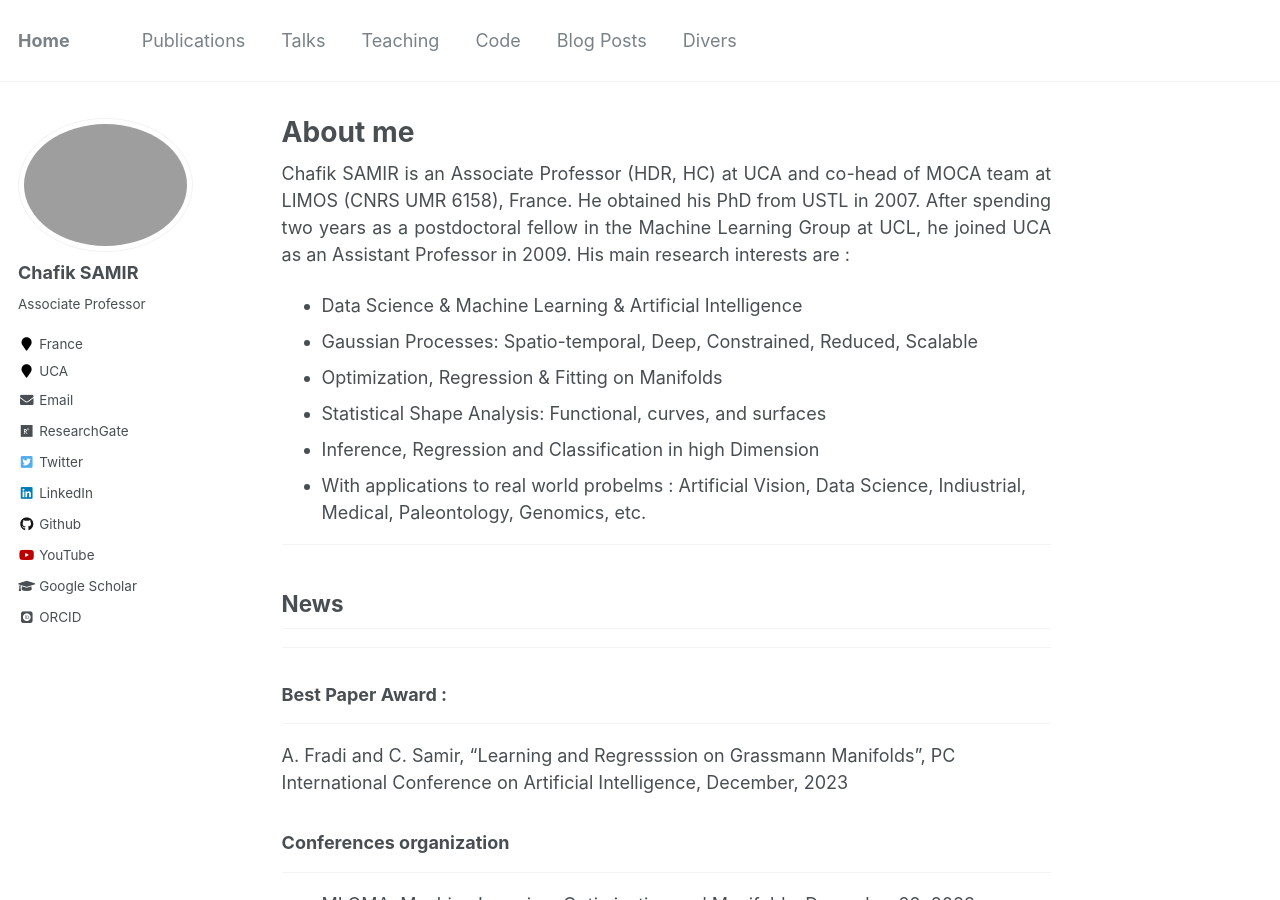
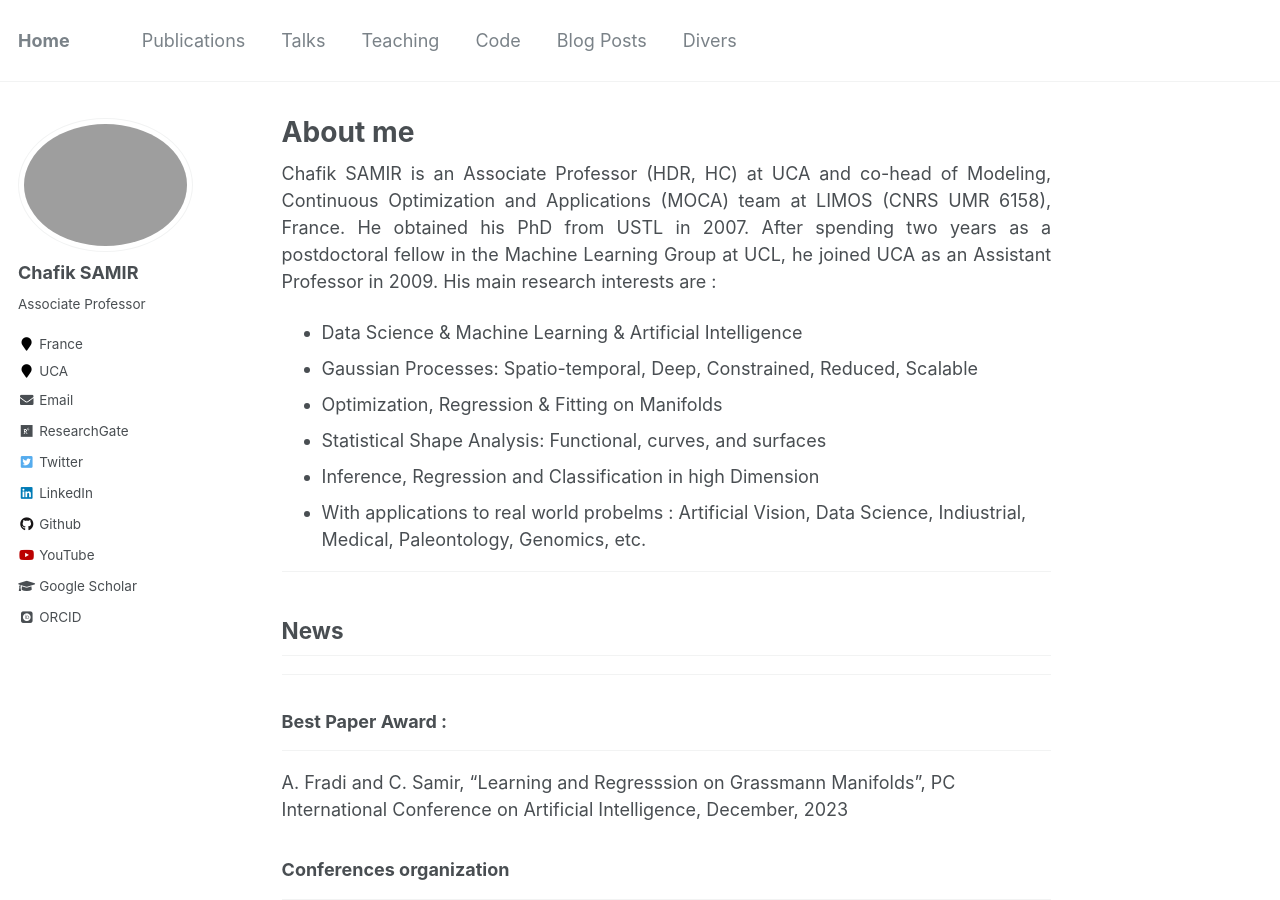
Before and after one commit to Chsamir/chsamir.github.io, a Jekyll site: the page built from _pages/about.md, in a window 1280 px wide and 900 px high. Built offline with Jekyll 4.4.1, drawn with Linux system fonts in a browser that asks for light colours; some web fonts are replaced.

Commit message:
Update about.md

```diff
--- a/_pages/about.md
+++ b/_pages/about.md
@@ -11,7 +11,7 @@
 
 ---
 <p align="justify">
-Chafik SAMIR is an Associate Professor (HDR, HC) at UCA and co-head of MOCA team at  LIMOS (CNRS UMR 6158), France. He obtained his PhD from USTL in 2007. After spending two years as a postdoctoral fellow in the Machine Learning Group at UCL, he joined UCA as an Assistant Professor in 2009. His main research interests are : </p>
+Chafik SAMIR is an Associate Professor (HDR, HC) at UCA and co-head of Modeling, Continuous Optimization and Applications (MOCA) team at  LIMOS (CNRS UMR 6158), France. He obtained his PhD from USTL in 2007. After spending two years as a postdoctoral fellow in the Machine Learning Group at UCL, he joined UCA as an Assistant Professor in 2009. His main research interests are : </p>
 
 - Data Science & Machine Learning & Artificial Intelligence
 - Gaussian Processes: Spatio-temporal, Deep, Constrained, Reduced, Scalable
```
